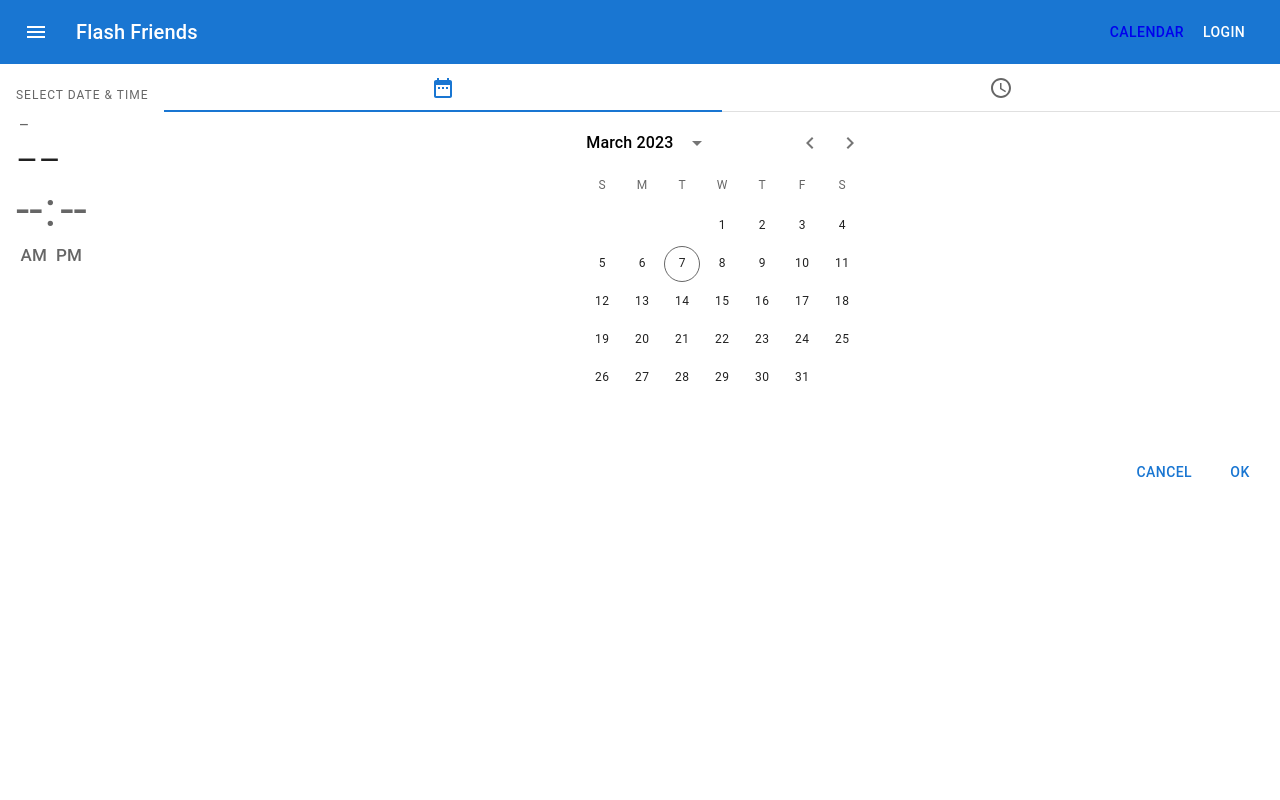
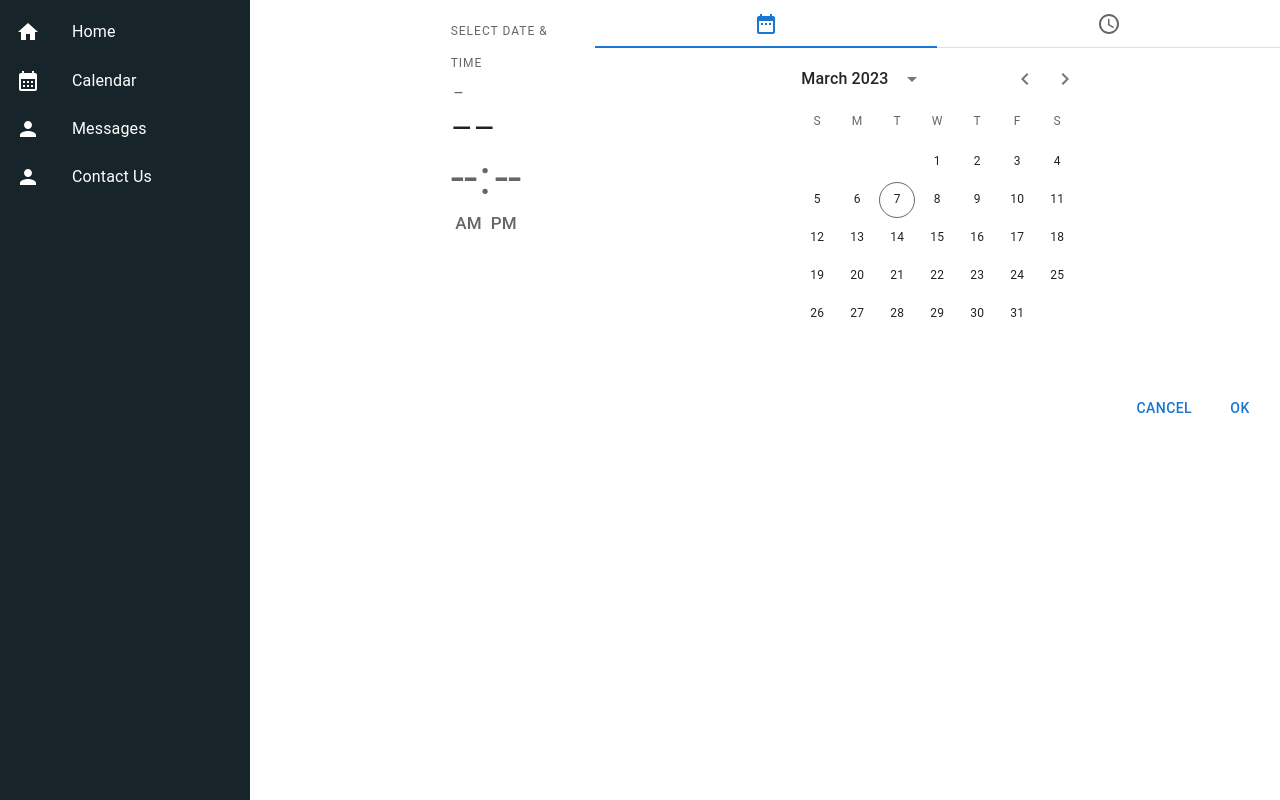
Before and after one commit to kmill227/InteractiveSchedulerFrontend, a React (Create React App) app in the folder frontend/: page / in a window 1280 px wide. Built offline with nearby package versions, Linux system fonts and the light colour scheme.

Commit message:
Added new veretical navbar

```diff
--- a/frontend/package.json
+++ b/frontend/package.json
@@ -6,6 +6,7 @@
     "@emotion/react": "^11.10.6",
     "@emotion/styled": "^11.10.6",
     "@material-ui/core": "^4.12.4",
+    "@material-ui/icons": "^4.11.3",
     "@mui/icons-material": "^5.11.11",
     "@mui/material": "^5.11.12",
     "@mui/x-date-pickers": "^6.0.0",
--- a/frontend/public/index.html
+++ b/frontend/public/index.html
@@ -28,8 +28,12 @@
   </head>
   <body>
     <noscript>You need to enable JavaScript to run this app.</noscript>
-    <div id="root"></div>
-    <div id="calendar"></div>
+    <div id="root">
+      <div id="navbar"></div>
+      <div id="calendar"></div>
+    </div>
+
+
     <!--
       This HTML file is a template.
       If you open it directly in the browser, you will see an empty page.
--- a/frontend/src/Navbar.js
+++ b/frontend/src/Navbar.js
@@ -1,4 +1,4 @@
-import React from 'react';
+/*import React from 'react';
 import { makeStyles } from '@material-ui/core/styles';
 
 import AppBar from '@material-ui/core/AppBar';
@@ -65,16 +65,16 @@ const useStyles = makeStyles((theme) => ({
   },
 }));
 
-export default function Navigation(props) {
+export default function Navbar(props) {
   const classes = useStyles();
 
   const content = {
     'brand': { image: 'nereus-assets/img/nereus-dark.png', width: 110 },
     'brand-mobile': { image: 'nereus-assets/img/nereus-light.png', width: 110 },
-    'link1': 'Section One',
-    'link2': 'Section Two',
-    'link3': 'Section Three',
-    'link4': 'Section Four',
+    'link1': 'Home',
+    'link2': 'Calendar',
+    'link3': 'Contact Us',
+    'link4': 'Account',
     ...props.content
   };
 
@@ -190,3 +190,151 @@ export default function Navigation(props) {
     </div>
   );
 }
+*/
+import React, { Component } from 'react';
+import './App.css';
+import { Box, List, Divider, ListItem, ListItemIcon, ListItemText, Hidden, Drawer, Typography, AppBar, Toolbar, IconButton } from '@material-ui/core';
+import PersonIcon from '@material-ui/icons/Person';
+import HomeIcon from '@material-ui/icons/Home';
+import CalendarMonthIcon from '@mui/icons-material/CalendarMonth';
+import Help from '@material-ui/icons/Help';
+import MenuIcon from '@material-ui/icons/Menu';
+import { withStyles } from '@material-ui/core/styles';
+import { MuiThemeProvider, createMuiTheme } from '@material-ui/core/styles';
+const drawerWidth = 250;
+const theme = createMuiTheme({
+palette: {
+        primary: {
+            main: '#fefefe',
+        },
+        secondary: {
+            main: '#3e4f6a',
+        },
+    },
+});
+const styles = theme => ({
+    root: {
+        display: 'flex',
+    },
+    drawer: {
+        [theme.breakpoints.up('md')]: {
+            width: drawerWidth,
+            flexShrink: 0,
+        },
+    },
+    drawerPaper: {
+        width: drawerWidth,
+        backgroundColor: "rgba(23, 37, 42, 1)",
+        color: "#fefefe",
+        border: "none",
+    },
+    content: {
+        flexGrow: 1,
+        minHeight: "100vh",
+    },
+    icon: {
+        color: "#fefefe",
+    },
+    toolbar: theme.mixins.toolbar,
+});
+class Layout extends Component {
+    state = {
+        mobileOpen: false,
+    };
+handleDrawerToggle = () => {
+        this.setState(state => ({ mobileOpen: !state.mobileOpen }));
+    };
+    render() {
+        const { classes } = this.props;
+        const { mobileOpen } = this.state;
+const drawer = (
+            <div id="drawer-container">
+                <div className="logo-drawer" />
+                <List>
+                    <ListItem onClick={mobileOpen ? this.handleDrawerToggle : null}>
+                        <ListItemIcon>
+                            <HomeIcon className={classes.icon} />
+                        </ListItemIcon>
+                        <ListItemText primary="Home" />
+                    </ListItem>
+                    <Divider />
+                    <ListItem onClick={mobileOpen ? this.handleDrawerToggle : null}>
+                        <ListItemIcon>
+                            <CalendarMonthIcon className={classes.icon} />
+                        </ListItemIcon>
+                        <ListItemText primary="Calendar" />
+                    </ListItem>
+                    <ListItem onClick={mobileOpen ? this.handleDrawerToggle : null}>
+                        <ListItemIcon>
+                            <PersonIcon className={classes.icon} />
+                        </ListItemIcon>
+                        <ListItemText primary="Messages" />
+                    </ListItem>
+                    <ListItem onClick={mobileOpen ? this.handleDrawerToggle : null}>
+                        <ListItemIcon>
+                            <PersonIcon className={classes.icon} />
+                        </ListItemIcon>
+                        <ListItemText primary="Contact Us" />
+                    </ListItem>
+                </List>
+            </div>
+        );
+        return (
+            <div>
+                <div id="main-background" />
+                <div id="main-layout">
+                    <MuiThemeProvider theme={theme}>
+                        <div className={classes.root} >
+                            <Hidden mdUp implementation="css">
+                                <AppBar position="fixed" color="secondary">
+                                    <Toolbar>
+                                        <IconButton
+                                            color="inherit"
+                                            aria-label="Open drawer"
+                                            onClick={this.handleDrawerToggle}
+                                            className={classes.menuButton}
+                                        >
+                                            <MenuIcon />
+                                        </IconButton>
+                                        <Typography variant="h6" color="inherit" className={classes.title}>
+                                            New app
+                                    </Typography>
+                                    </Toolbar>
+                                </AppBar>
+                            </Hidden>
+                            <nav className={classes.drawer}>
+                                <Hidden mdUp implementation="css">
+                                    <Drawer
+                                        color="primary"
+                                        className={classes.drawer}
+                                        variant="temporary"
+                                        open={mobileOpen}
+                                        onClose={this.handleDrawerToggle}
+                                        classes={{
+                                            paper: classes.drawerPaper,
+                                        }}
+                                        anchor="left"
+                                    >
+                                        {drawer}
+                                    </Drawer>
+                                </Hidden>
+                                <Hidden smDown implementation="css">
+                                    <Drawer
+                                        classes={{
+                                            paper: classes.drawerPaper,
+                                        }}
+                                        variant="permanent"
+                                        open
+                                    >
+                                        {drawer}
+                                    </Drawer>
+                                </Hidden>
+                            </nav>
+                        </div>
+                    </MuiThemeProvider>
+                </div>
+            </div>
+        );
+    }
+}
+export default withStyles(styles)(Layout)
--- a/frontend/src/index.js
+++ b/frontend/src/index.js
@@ -3,32 +3,41 @@ import ReactDOM from 'react-dom/client';
 import './index.css';
 import App from './App';
 import Calendar from './Calendar';
-//import Navbar from './Navbar'
+import Navbar from './Navbar'
 import reportWebVitals from './reportWebVitals';
+import 'bootstrap/dist/css/bootstrap.min.css';
 
 
+/*
 const root = ReactDOM.createRoot(document.getElementById('root'));
 root.render(
   <React.StrictMode>
     <App />
   </React.StrictMode>
 );
+*/
+
+
+const calendar = ReactDOM.createRoot(document.getElementById('calendar'));
+calendar.render(
+  <div class="row">
+    <div class="col-md-4">
+      <Navbar />
+    </div>
+    <div class="col-md-8">
+      <Calendar />
+    </div>
+  </div>
+);
+
 /*
-const root = ReactDOM.createRoot(document.getElementById('root'));
-root.render(
+const navbar = ReactDOM.createRoot(document.getElementById('navbar'));
+navbar.render(
   <React.StrictMode>
     <Navbar />
   </React.StrictMode>
 );
 */
-const calendar = ReactDOM.createRoot(document.getElementById('calendar'));
-calendar.render(
-  <React.StrictMode>
-    <Calendar />
-  </React.StrictMode>
-);
-
-
 // If you want to start measuring performance in your app, pass a function
 // to log results (for example: reportWebVitals(console.log))
 // or send to an analytics endpoint. Learn more: https://bit.ly/CRA-vitals
```
Also changed, not shown: 1 other file (tests, documents, lock files or other folders).
